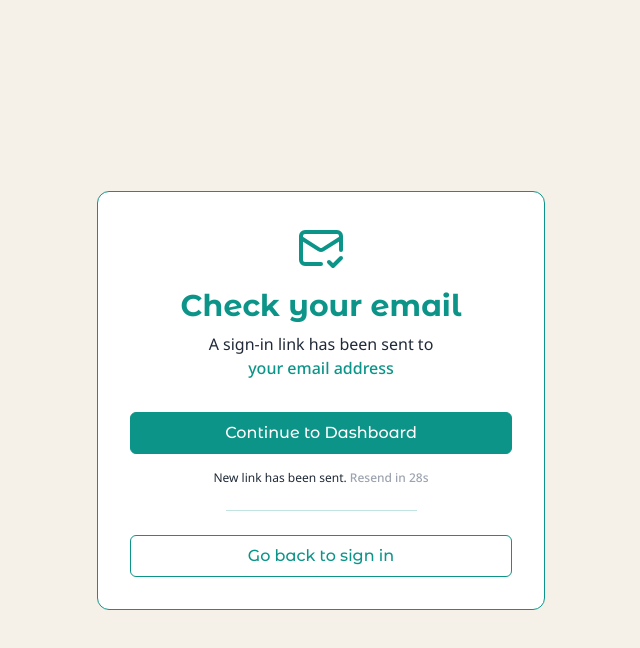
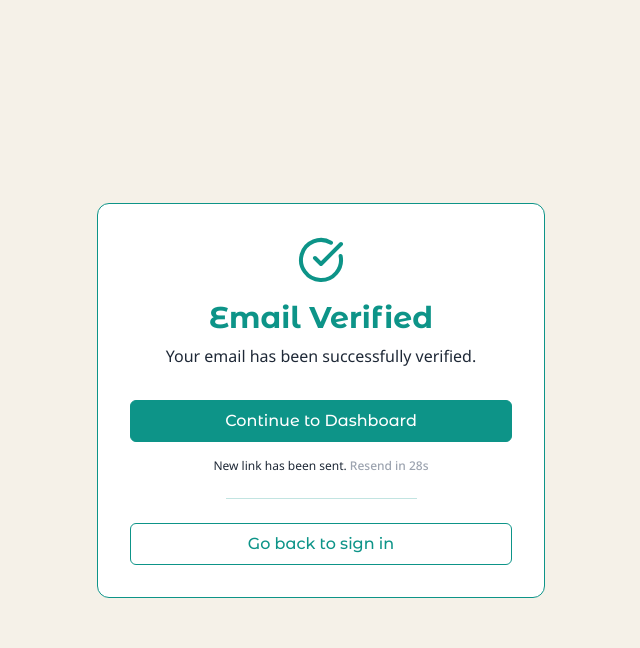
Before and after one commit to juniverse1103/chamber-fm, a Next.js app in the folder apps/web/: page /verify-request in a window 1280 px wide. Both pictures are taken after a click on the button "Resend". Shown: the top 648 px of the page, without its empty margins (319-959 px from the left). Built offline with nearby package versions, Linux system fonts and the light colour scheme.

Commit message:
feat: add email verification success state and dynamic dashboard button

```diff
--- a/apps/web/app/(auth)/verify-request/VerifyRequestClientPage.tsx
+++ b/apps/web/app/(auth)/verify-request/VerifyRequestClientPage.tsx
@@ -1,16 +1,18 @@
 'use client';
 
-import { MailCheck } from 'lucide-react';
+import { MailCheck, CheckCircle } from 'lucide-react';
 import Link from 'next/link';
 import { Button } from '@/components/ui';
-import { useSearchParams } from 'next/navigation';
+import { useSearchParams, useRouter } from 'next/navigation';
 import { useState, useEffect } from 'react';
 
 export default function VerifyRequestClientPage() {
+  const router = useRouter();
   const searchParams = useSearchParams();
   const email = searchParams.get('email');
 
   const [resendCooldown, setResendCooldown] = useState(0);
+  const [isVerified, setIsVerified] = useState(false);
 
   useEffect(() => {
     if (resendCooldown > 0) {
@@ -24,6 +26,7 @@ export default function VerifyRequestClientPage() {
   const handleResendClick = () => {
     if (resendCooldown === 0) {
       setResendCooldown(30);
+      setIsVerified(true); // Mock verification
       // In a real app, you'd trigger the resend email API call here
     }
   };
@@ -32,23 +35,36 @@ export default function VerifyRequestClientPage() {
     <div className="flex h-[100dvh] items-center justify-center bg-background p-4 overflow-hidden">
       <div className="w-full max-w-md space-y-4 rounded-xl border border-primary bg-white p-8">
         <div className="text-center">
-          <div className="mx-auto mb-4 flex h-12 w-12 items-center justify-center">
-            <MailCheck className="h-12 w-12 text-primary" />
-          </div>
+          {isVerified ? (
+            <CheckCircle className="mx-auto mb-4 h-12 w-12 text-primary" />
+          ) : (
+            <MailCheck className="mx-auto mb-4 h-12 w-12 text-primary" />
+          )}
 
-          <h1 className="text-3xl font-bold text-primary font-montserrat">Check your email</h1>
+          <h1 className="text-3xl font-bold text-primary font-montserrat">
+            {isVerified ? 'Email Verified' : 'Check your email'}
+          </h1>
           <p className="mt-2 text-foreground/70">
-            A sign-in link has been sent to <br />
-            <span className="font-medium text-primary">{email || 'your email address'}</span>
+            {isVerified ? (
+              'Your email has been successfully verified.'
+            ) : (
+              <>
+                A sign-in link has been sent to <br />
+                <span className="font-medium text-primary">{email || 'your email address'}</span>
+              </>
+            )}
           </p>
         </div>
 
         <div className="flex flex-col items-center space-y-2 pt-4">
-          <Link href="/dashboard" className="w-full">
-            <Button variant="cta" className="w-full">
-              Continue to Dashboard
-            </Button>
-          </Link>
+          <Button
+            variant="cta"
+            className="w-full"
+            disabled={!isVerified}
+            onClick={() => router.push('/dashboard')}
+          >
+            {isVerified ? 'Continue to Dashboard' : 'Waiting for verification...'}
+          </Button>
           <div className="text-center text-xs text-foreground/60 py-2">
             <p>
               {resendCooldown > 0 ? 'New link has been sent.' : "Didn't receive the email?"}{' '}
```
